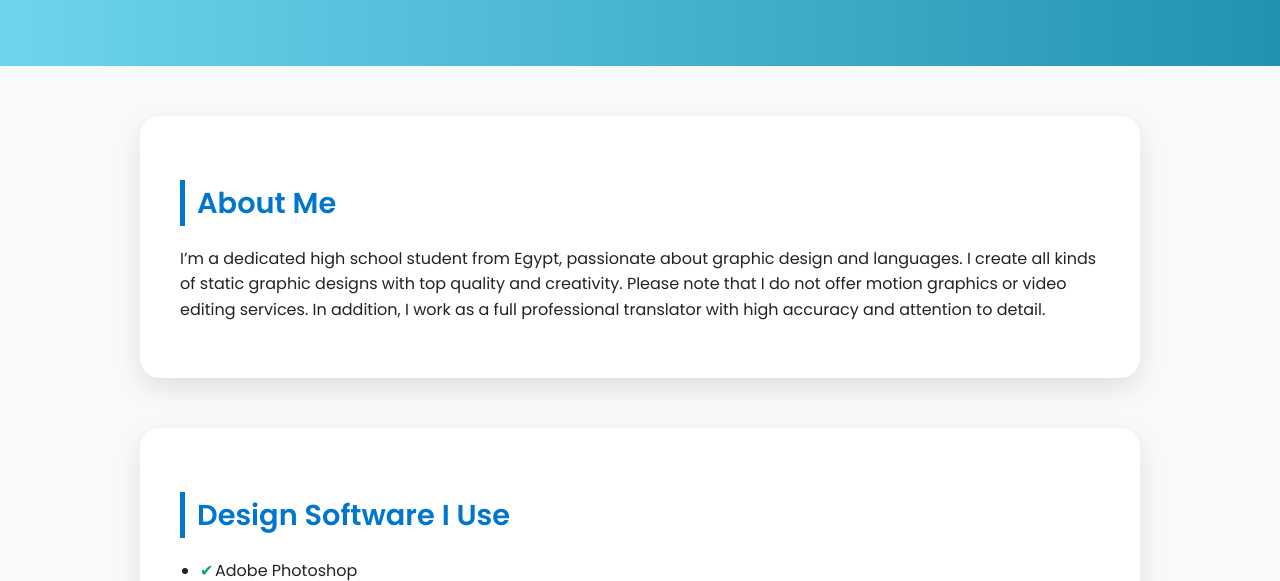
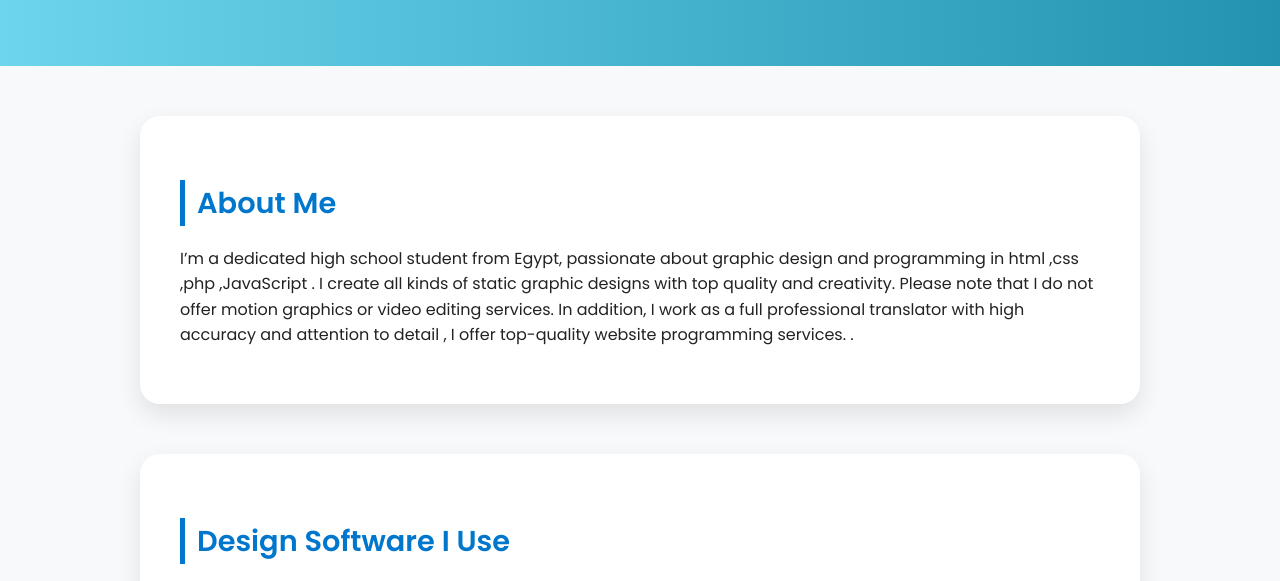
Before and after one commit to AmrSario/My_Portfolio, a plain HTML site: page index.html in a window 1280 px wide. Shown: the part 203-784 px from the top of the page. Drawn offline with Linux system fonts and the light colour scheme.

Commit message:
Update index.html

```diff
--- a/index.html
+++ b/index.html
@@ -224,7 +224,7 @@
 
   <section>
     <h2>About Me</h2>
-    <p>I’m a dedicated high school student from Egypt, passionate about graphic design and languages. I create all kinds of static graphic designs with top quality and creativity. Please note that I do not offer motion graphics or video editing services. In addition, I work as a full professional translator with high accuracy and attention to detail.</p>
+    <p>I’m a dedicated high school student from Egypt, passionate about graphic design and programming in html ,css ,php ,JavaScript . I create all kinds of static graphic designs with top quality and creativity. Please note that I do not offer motion graphics or video editing services. In addition, I work as a full professional translator with high accuracy and attention to detail , I offer top-quality website programming services. .</p>
   </section>
 
   <section>
```
